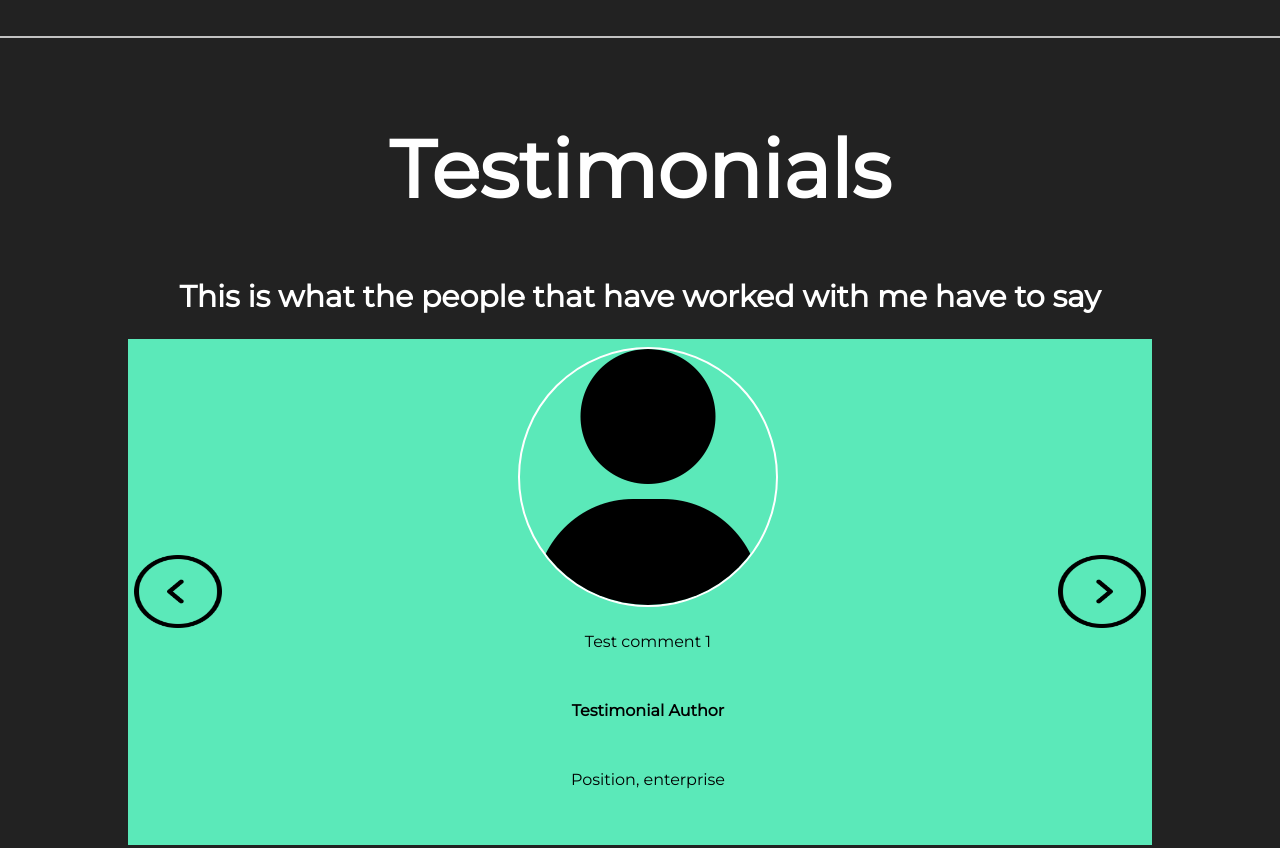
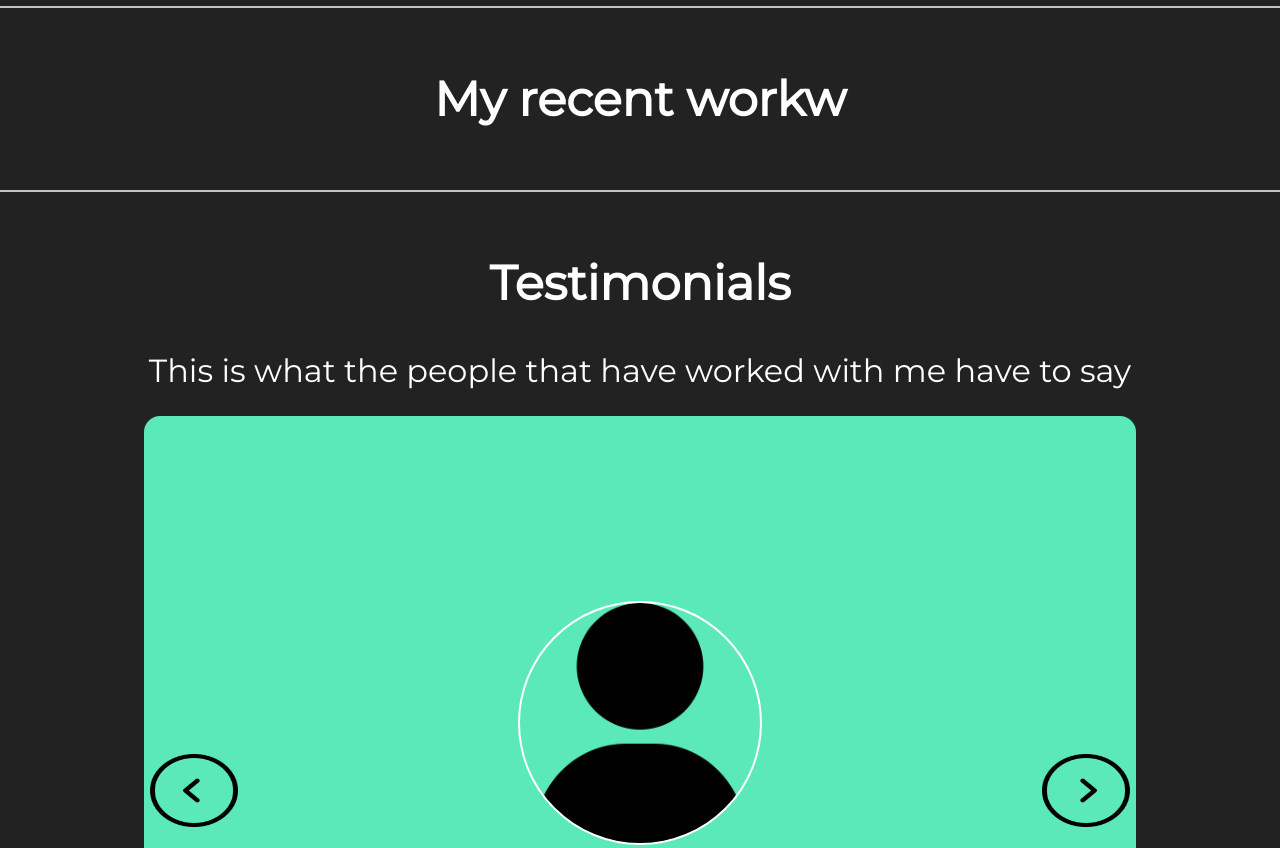
Before and after one commit to AD0104/PersonalWebPage, a plain HTML site: page index.html in a window 1280 px wide. Shown: the part 1685-2533 px from the top of the page. Drawn offline with nearby package versions, Linux system fonts and the light colour scheme.

Commit message:
Finished index templating, still missing to add Real testimonials and Work Proof

```diff
--- a/index.html
+++ b/index.html
@@ -5,6 +5,7 @@
     <meta http-equiv="X-UA-Compatible" content="IE=edge">
     <meta name="viewport" content="width=device-width, initial-scale=1.0">
     <title>Adrian Hernandez | Fullstack Software Engineer</title>
+    <link rel="stylesheet" href="https://cdn.jsdelivr.net/npm/bulma@0.9.4/css/bulma.min.css">
     <link rel="stylesheet" href="./static/css/navbar.css">
     <link rel="stylesheet" href="./static/css/styles.css">
 </head>
@@ -24,14 +25,14 @@
   </header>
   <section class="main-hero">
     <section class="hero" id="intro">
-      <h1>Hello, my name is Adrian</h1>
+      <h1 class="title">Hello, my name is Adrian</h1>
       <p>I'm a freelance <strong>Full Stack Software Engineer</strong> ready to help you <strong>impress your clients</strong>
       with a visually stunning website or a customized software solution.</p>
       <img src="./static/images/hero-devices.svg" alt="Devices">
     </section>
     <div class="section-separator"></div>
     <section class="hero">
-      <h1>I can help you with</h1>
+      <h1 class="title">I can help you with</h1>
       <section class="hero-card-container">
         <section class="hero-card">
           <img src="./static/images/front-development.png" alt="Frontend Development">
@@ -60,7 +61,11 @@
     </section>
     <div class="section-separator"></div>
     <section class="hero">
-      <h1>Testimonials</h1>
+      <h1 class="title">My recent workw</h1>
+    </section>
+    <div class="section-separator"></div>
+    <section class="hero">
+      <h1 class="title">Testimonials</h1>
       <h2>This is what the people that have worked with me have to say</h2>
       <section class="hero-card-carousel">
         <div class="carousel">
--- a/static/css/navbar.css
+++ b/static/css/navbar.css
@@ -9,7 +9,7 @@ body {
 }
 
 a {
-  color: white;
+  color: white !important;
   text-decoration: none;
 }
 
@@ -29,9 +29,10 @@ h3,
 h4,
 h5,
 h6 {
+  font-size: 2em !important;
   font-family: Montserrat;
   font-weight: 600;
-  color: white;
+  color: white !important;
   margin: 30px 0 25px 0;
   line-height: 1.3
 }
--- a/static/css/styles.css
+++ b/static/css/styles.css
@@ -1,4 +1,5 @@
 @import url('https://fonts.googleapis.com/css2?family=Montserrat:ital@0;1&display=swap');
+@import "https://cdn.jsdelivr.net/npm/bulma@0.9.4/css/bulma.min.css";
 :root {
     --page-background: #222222;
     /* --strong-highlight: #539BDF; */
@@ -13,7 +14,7 @@
 }
 
 html {
-    background-color: var(--page-background);
+    background-color: var(--page-background) !important;
     font-size: var(--general-font-size);
     font-family: 'Montserrat', sans-serif;
     line-height: 1.5;
@@ -51,7 +52,7 @@ body {
 }
 .hero-card {
     width: 27%;
-    height: 500px;
+    height: 600px;
     background-color: var(--hero-items-bg);
     border-radius: 8px;
     padding: 1em;
@@ -70,10 +71,11 @@ body {
     display: flex;
     justify-content: center;
     align-items: center;
-    background-color: red;
+    border-radius: 16px;
 }
 .carousel{
     width: 100%;
+    height: 750px;
     position: relative;
     display: flex;
     flex-wrap: nowrap;
@@ -84,7 +86,12 @@ body {
 
 .hero-card--testimonial {
     width: 100%;
+    height: 100%;
     flex-shrink: 0;
+    display: flex;
+    flex-direction: column;
+    justify-content: center;
+    align-items: center;
     padding: 0.5em;
     background-color: var(--hero-items-bg);
 }
@@ -103,11 +110,16 @@ body {
 .hero-card--testimonial > p{
     text-align: center;
 }
+.testimonial-comment {
+    font-size: 1.5em;
+}
 .testimonial-usrname {
     font-weight: 600;
+    font-size: 2em;
     text-transform: capitalize;
 }
 .testimonial-usrposition {
+    font-size: 1.5em;
 }
 .prev-btn,
 .next-btn{
@@ -144,7 +156,7 @@ body {
     margin-block: 0.5em;
 }
 .hero > p{
-    font-size: 1.25em;
+    font-size: 1.75em;
     color: white;
     margin-block: 2em;
 }
@@ -177,6 +189,9 @@ body {
 .hero-card > p{
     color: black;
 }
+.title{
+    font-size: 3em !important;
+}
 @media only screen and (max-width:1199px) {
     .hero-card-container {
         display: flex;
--- a/static/js/carousel.js
+++ b/static/js/carousel.js
@@ -9,7 +9,6 @@ function goToNext(){
         if(max_translated > last_translated){
             max_translated=last_translated
         }
-        console.log(last_translated)
         carousel.style.transform = "translateX("+last_translated+"%)";
         carousel_current_item++;
     }else{
```
